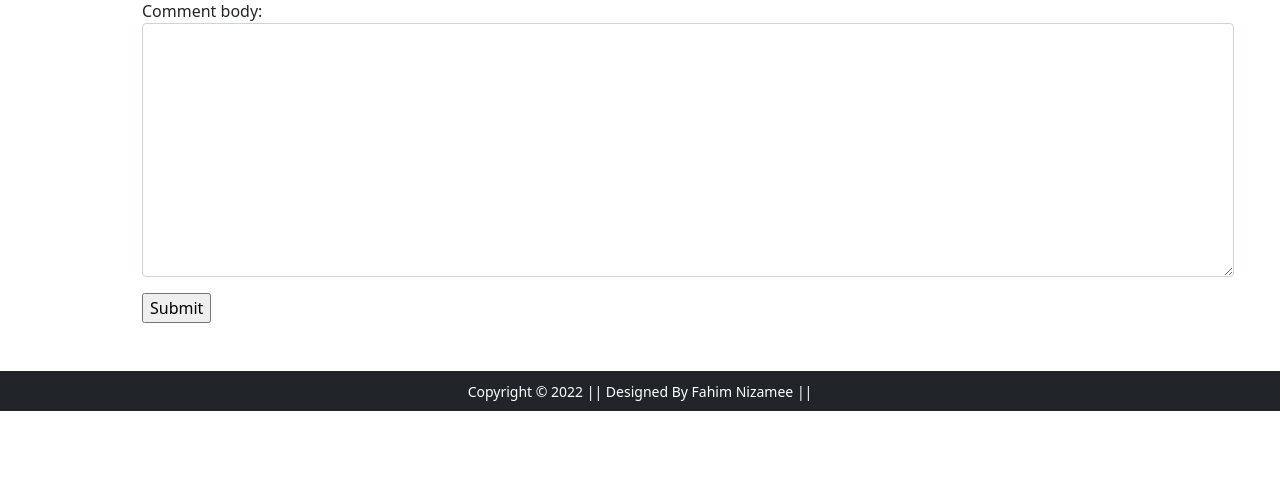
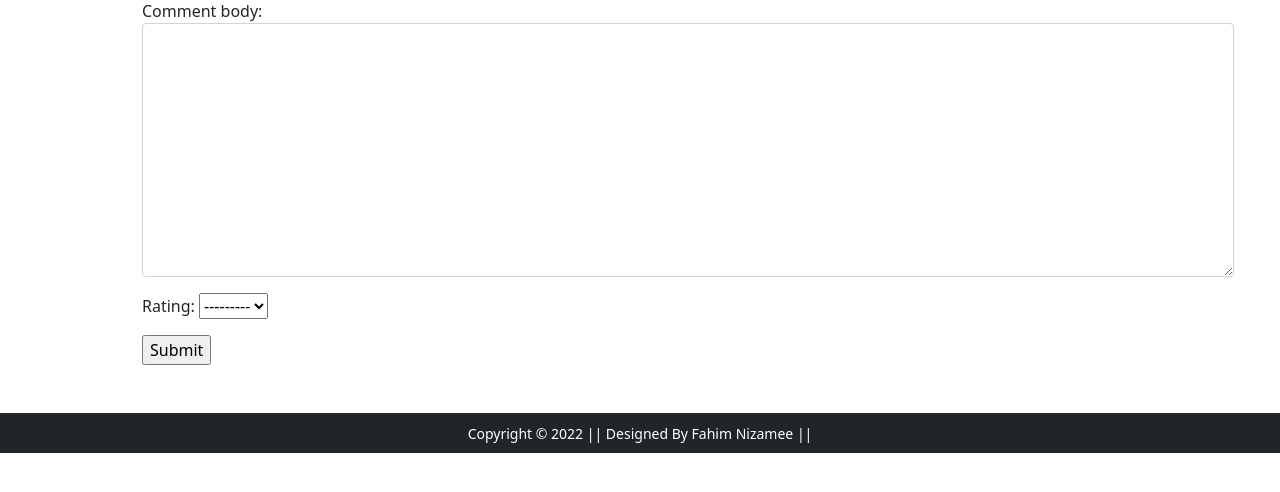
Before and after one commit to Fahim-Nizamee/WebApplication_V2_Ecommerce, a Django app: page /product-detail/1/add-comment in a window 1280 px wide. Shown: the part 257-749 px from the top of the page. Run offline with Django 4.2, Linux system fonts and the light colour scheme; data comes from the database, SQL or seed files in the repository; both versions use the stored data as it was after the commit; tables that the repository leaves empty hold one stand-in row (values such as "Sample post"); some libraries are stand-ins or nearby versions.

Commit message:
3:45 7-4-2022 Product ratings complete

```diff
--- a/app/forms.py
+++ b/app/forms.py
@@ -46,7 +46,7 @@ class CustomerProfileForm(forms.ModelForm):
 class CommentForm(forms.ModelForm):
     class Meta:
         model = Comment
-        fields = ['comment_body']
+        fields = ['comment_body','rating']
         widgets = {
             'comment_body': forms.Textarea(attrs={'class': 'form-control'}),
                    }
--- a/app/models.py
+++ b/app/models.py
@@ -59,12 +59,19 @@ class OrderPlaced(models.Model):
     ordered_date=models.DateTimeField(auto_now_add=True)
     status=models.CharField(max_length=50,choices=STATUS_CHOICES,default='Pending')
 
+RATING = (
+    ('1','1'),
+    ('2','2'),
+    ('3','3'),
+    ('4','4'),
+    ('5','5')
+)
 
 class Comment(models.Model):
     product = models.ForeignKey(Product,related_name="comments" ,on_delete=models.CASCADE)
     user_name = models.CharField(max_length=200)
     comment_body = models.TextField()
     date_added = models.DateTimeField(auto_now_add=True)
-
+    rating = models.CharField(choices=RATING,max_length=2)
     def __str__(self):
         return '%s - %s' %(self.product.title,self.user_name)
--- a/app/static/app/js/myscript.js
+++ b/app/static/app/js/myscript.js
@@ -84,3 +84,10 @@ $('.remove-cart').click(function(){
     )
 }
 )
+
+$(".starLoop").on('click',function(){
+    for(var i=1; i<=res.product.comments.rating; i++)
+    {
+        _html+='<i class="fa fa-star text-warning"></i>';
+    }
+})
--- a/app/views.py
+++ b/app/views.py
@@ -207,7 +207,6 @@ def remove_cart(request):
 
 def add_comment(request, pk):
     product = Product.objects.get(id=pk)
-
     form = CommentForm(instance=product)
 
     if request.method == 'POST':
@@ -215,7 +214,8 @@ def add_comment(request, pk):
         if form.is_valid():
             name = request.user.username
             body = form.cleaned_data['comment_body']
-            c = Comment(product=product, user_name=name, comment_body=body, date_added=datetime.now())
+            rate = form.cleaned_data['rating']
+            c = Comment(product=product, user_name=name, comment_body=body, date_added=datetime.now(),rating=rate)
             c.save()
             return redirect('product-detail',pk)
         else:
```
Also changed, not shown: app/templates/app/productdetail.html (+7 -1 lines), app/migrations/0008_comment_rating.py (added), app/migrations/0009_alter_comment_rating.py (added), app/migrations/0010_alter_comment_rating.py (added), app/migrations/0011_alter_comment_rating.py (added), app/migrations/0012_alter_comment_rating.py (added), app/migrations/0013_alter_comment_rating.py (added), db.sqlite3.
